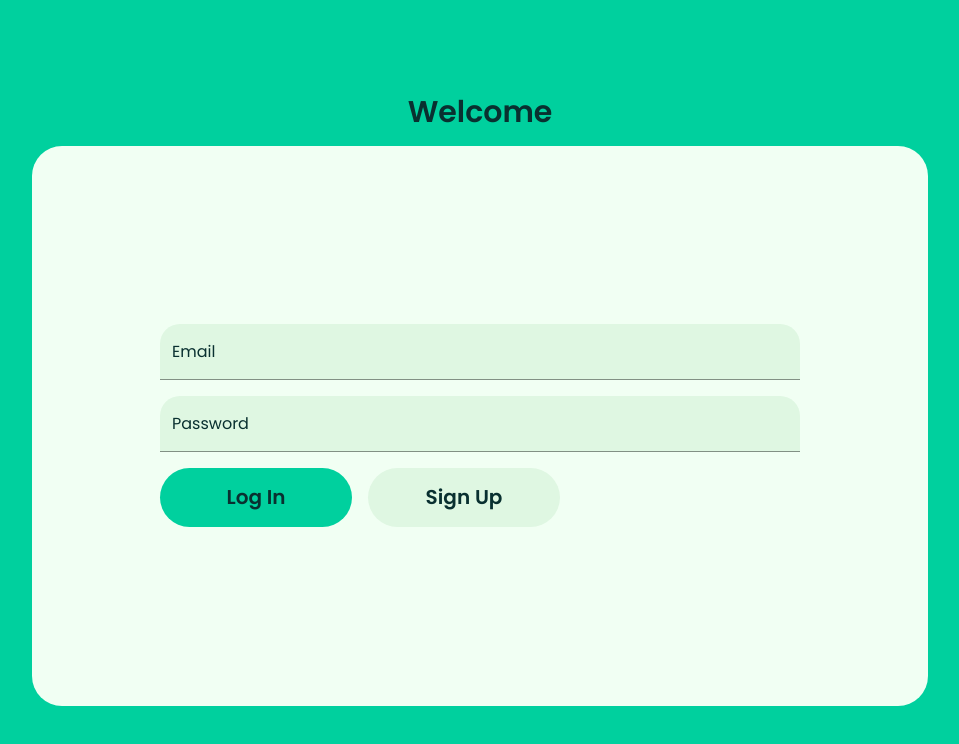
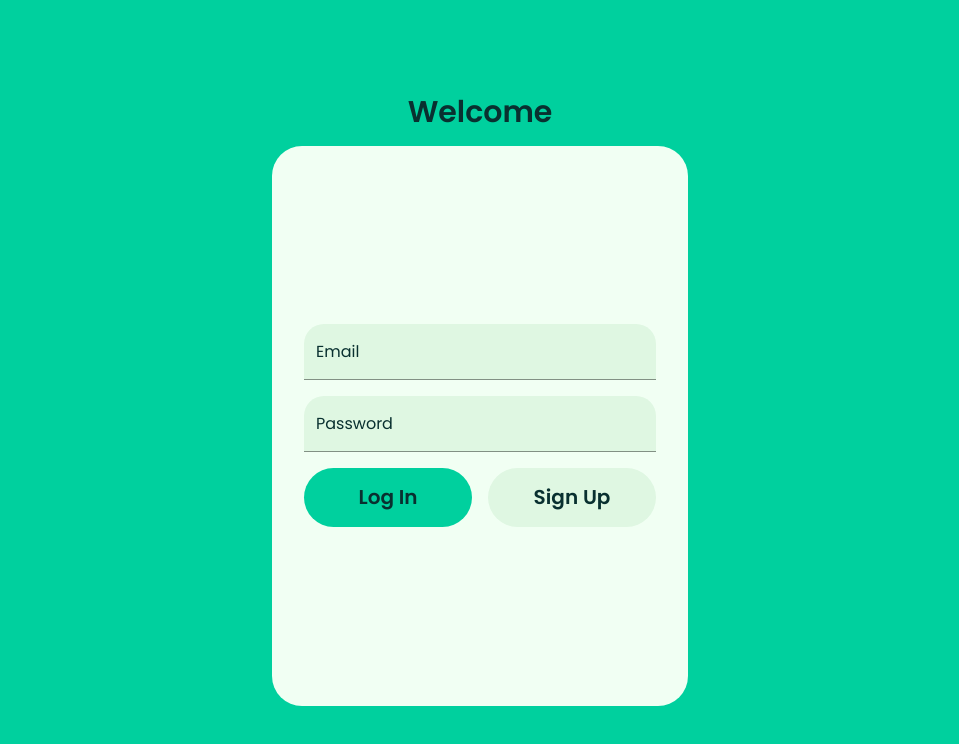
Before and after one commit to machumzd/Finzee, a Next.js app: page /auth in a window 1280 px wide. Shown: the top 744 px of the page, without its empty margins (160-1119 px from the left). Built offline with nearby package versions, Linux system fonts and the light colour scheme; no server answers; what @mui/material-nextjs would draw is missing.

Commit message:
login ui changed

```diff
--- a/src/components/common/Common.styles.ts
+++ b/src/components/common/Common.styles.ts
@@ -5,9 +5,10 @@ export const CardWrapper = styled(Box)({
   justifyContent: "center",
   alignItems: "center",
   flexDirection: "column",
-  width: "70vw",
+  width: "100%",
+  maxWidth: "70vh",
   gap: 16,
-  padding: "8rem",
+  padding: "2rem",
   backgroundColor: "#F1FFF3",
   height: "70vh",
   borderRadius: 30,
@@ -19,7 +20,7 @@ export const CustomButton = styled(Button)<{ bgcolor?: string }>(
     padding: 12,
     fontSize: 20,
     fontWeight: 600,
-    whiteSpace:"nowrap",
+    whiteSpace: "nowrap",
     color: "#093030",
     borderRadius: 30,
     width: "100%",
```
